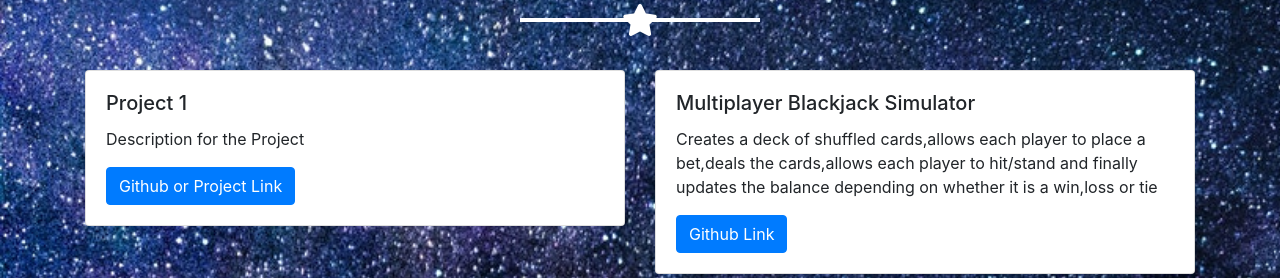
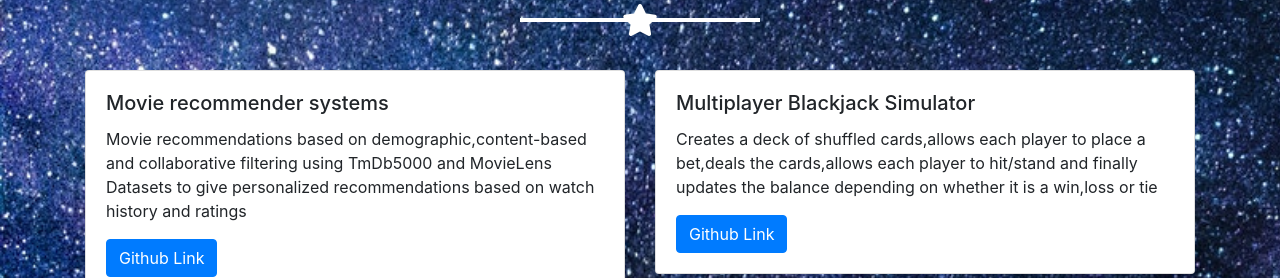
Before and after one commit to Mithun691/myCV, a plain HTML site: page index.html in a window 1280 px wide. Shown: the part 522-800 px from the top of the page. Drawn offline with nearby package versions, Linux system fonts and the light colour scheme.

Commit message:
Link movie recommendations project

```diff
--- a/index.html
+++ b/index.html
@@ -56,9 +56,9 @@
 			  <div class="col-sm-6">
 				<div class="card">
 				  <div class="card-body">
-					<h5 class="card-title">Project 1</h5>
-					<p class="card-text">Description for the Project</p>
-					<a href="#" class="btn btn-primary">Github or Project Link</a>
+					<h5 class="card-title">Movie recommender systems</h5>
+					<p class="card-text">Movie recommendations based on demographic,content-based and collaborative filtering using TmDb5000 and MovieLens Datasets to give personalized recommendations based on watch history and ratings</p>
+					<a href="#" class="btn btn-primary">Github Link</a>
 				  </div>
 				</div>
 			  </div>
```
